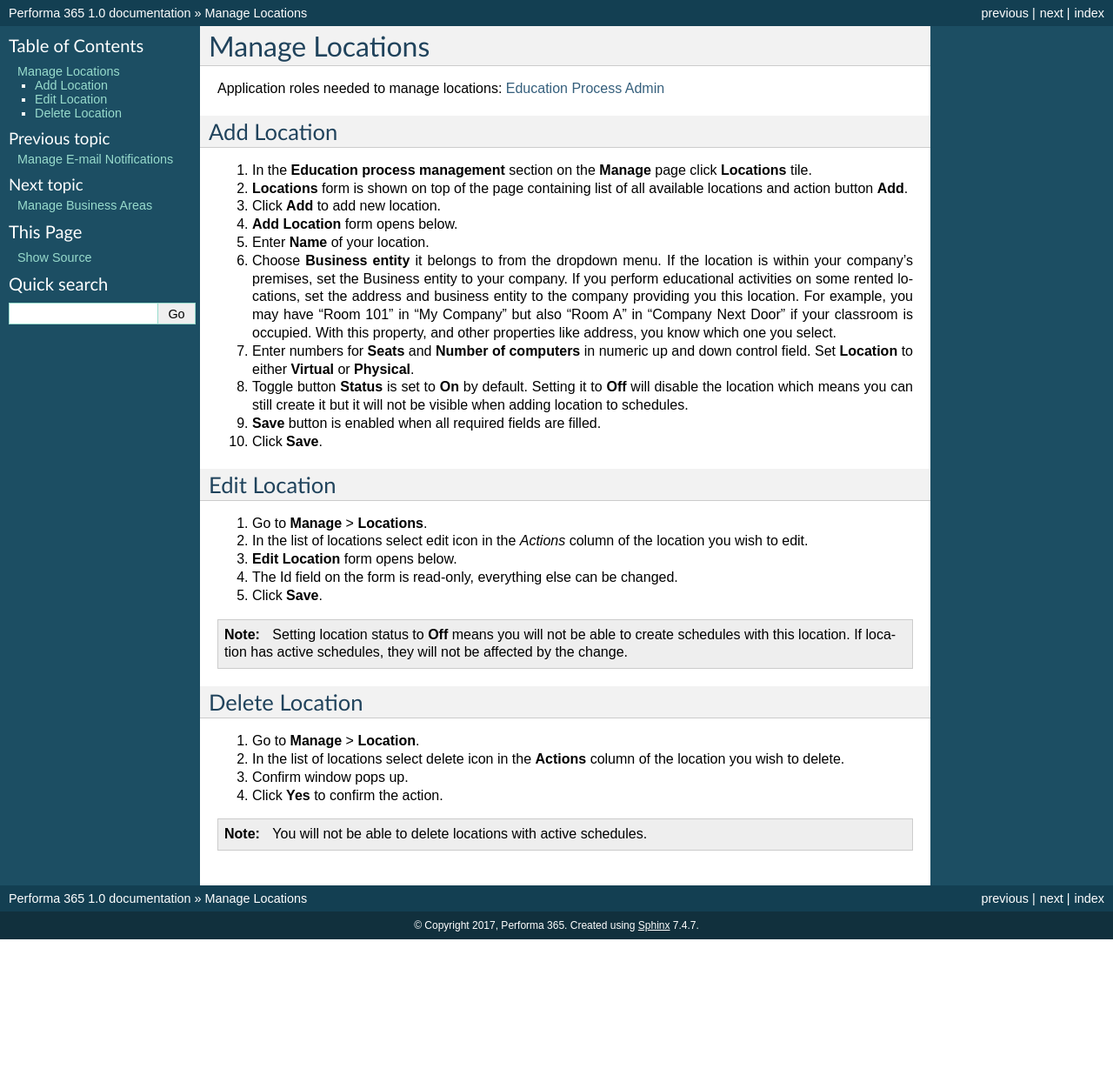
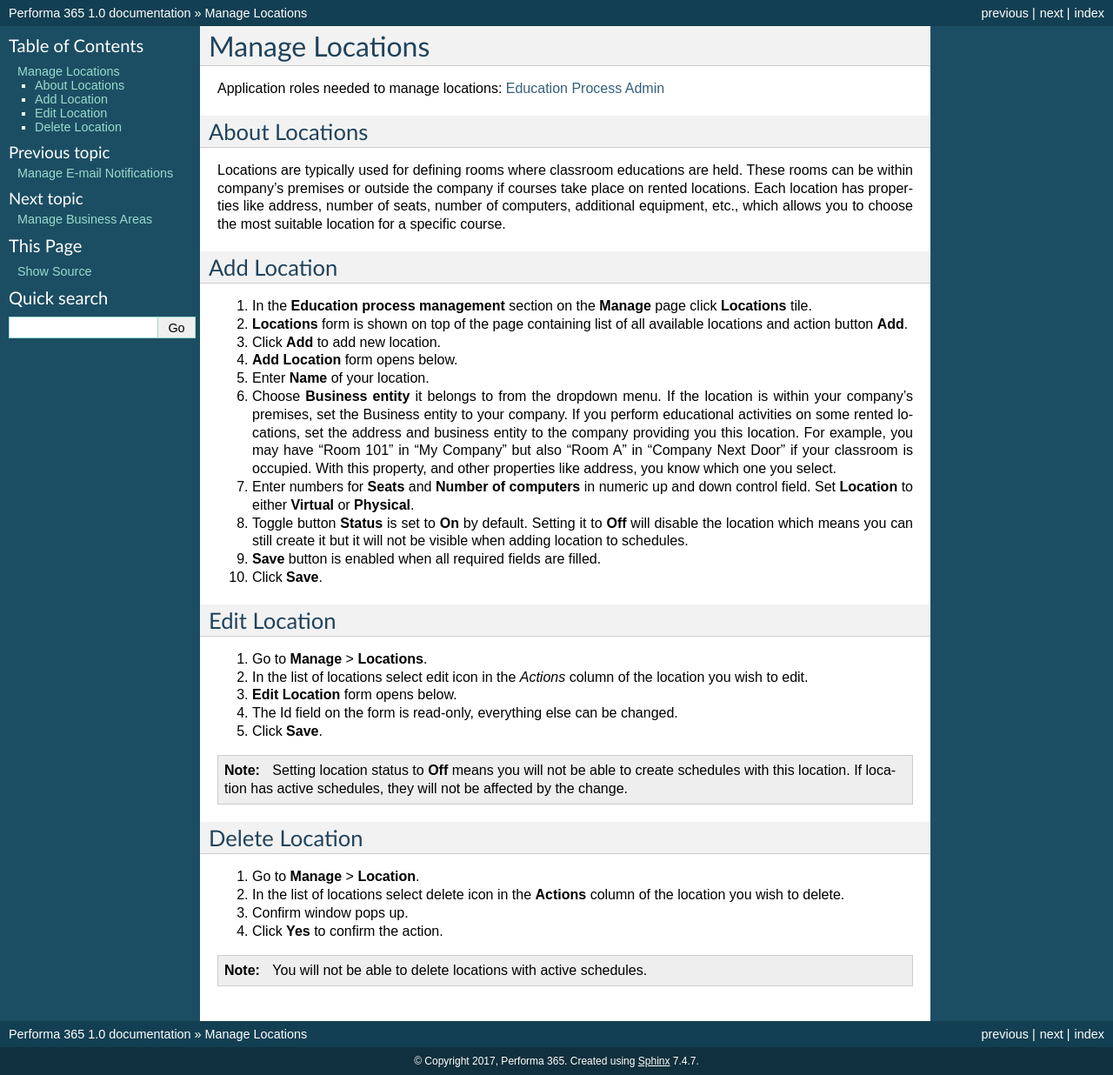
Before and after one commit to pslisko/performa365docs, a Sphinx documentation site: the page built from docs/howto/manage_locations.rst, in a window 1280 px wide. Shown: the whole page at 87% size. Built offline with Sphinx 7.4.7, drawn with Linux system fonts in a browser that asks for light colours; pages that are not in the unit, such as notebooks, are missing from menus; before the commit the page ends 1080 px from its top, so only the background shows below that.

Commit message:
Update manage_locations.rst

```diff
--- a/docs/howto/manage_locations.rst
+++ b/docs/howto/manage_locations.rst
@@ -6,6 +6,12 @@
 Application roles needed to manage locations: :ref:`Education Process Admin <education_process_administrator>`
 
 ..
+About Locations
+^^^^^^^^^^^^^^^^^^^^^^^^^^^
+
+Locations are typically used for defining rooms where classroom educations are held. These rooms can be within company's premises
+or outside the company if courses take place on rented locations.
+Each location has properties like address, number of seats, number of computers, additional equipment, etc., which allows you to choose the most suitable location for a specific course.
 
 ..
 
```
